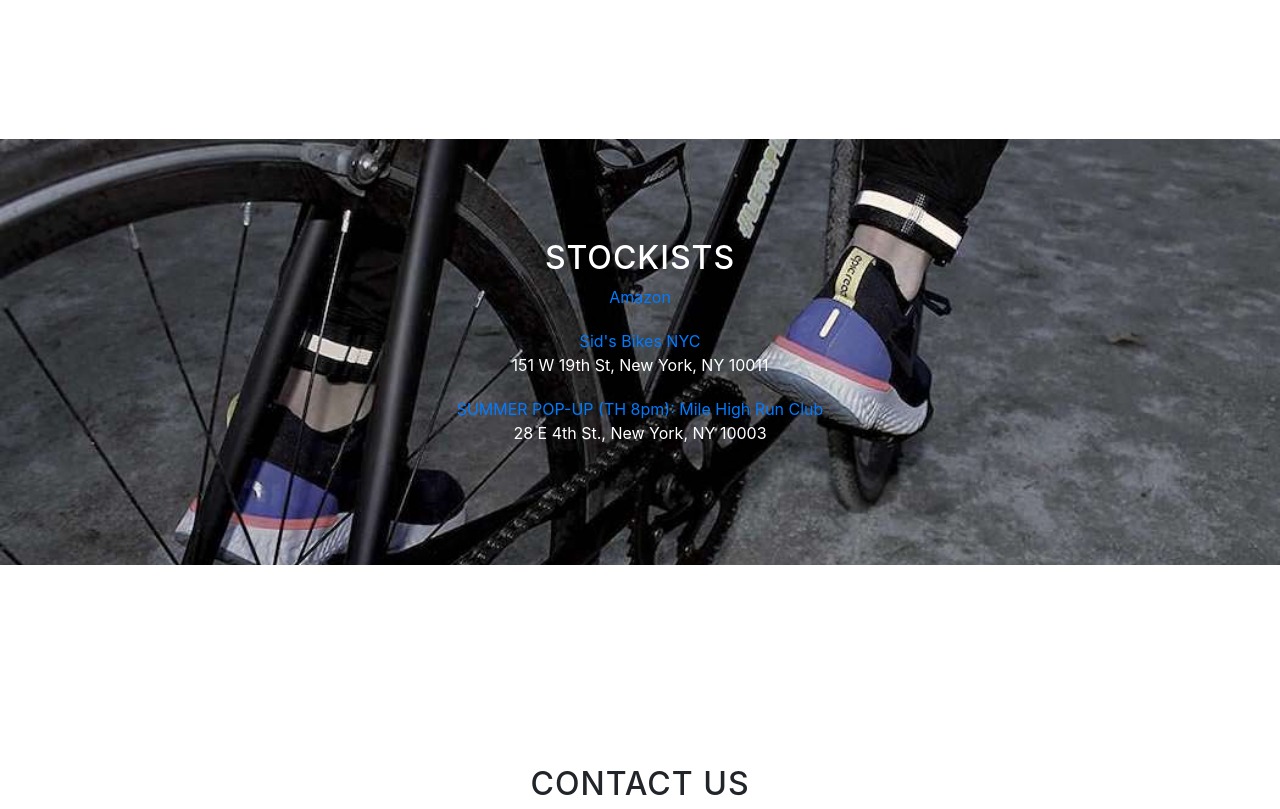
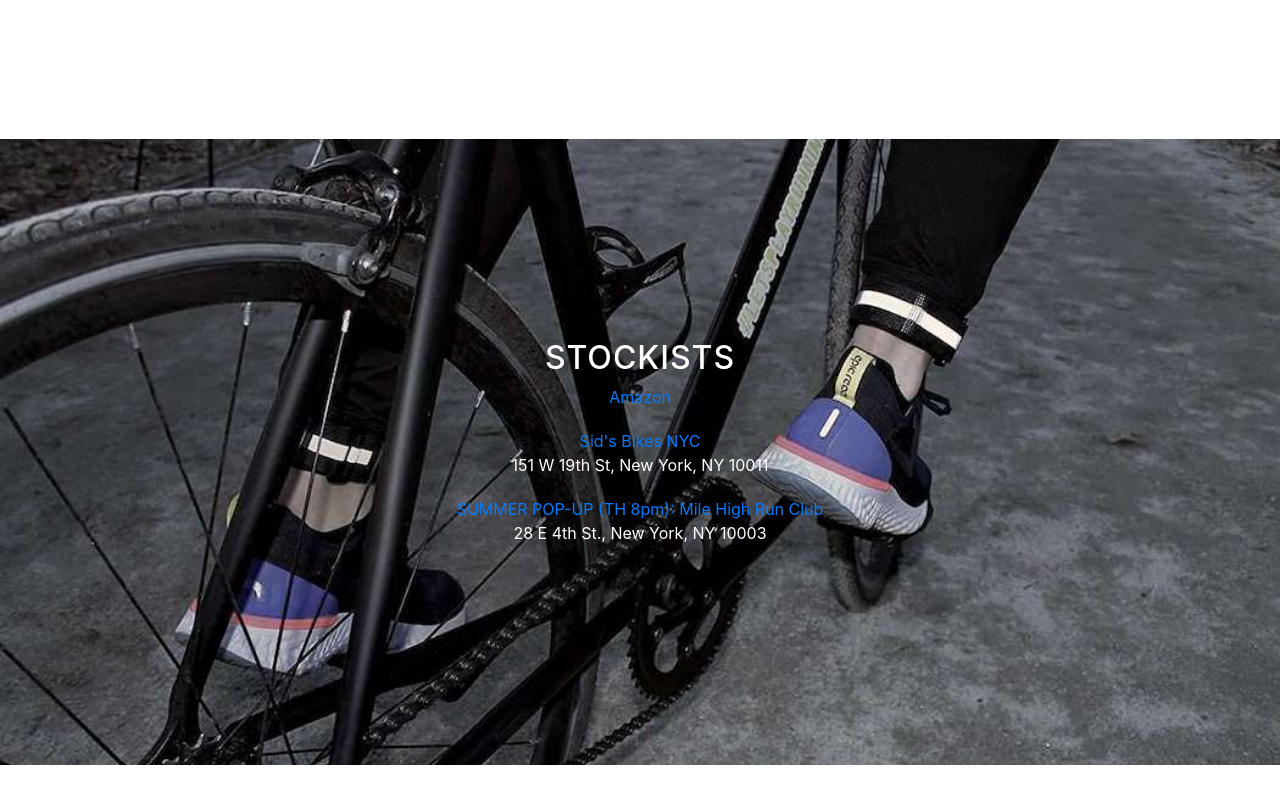
Before and after one commit to fyrfly/fyrfly, a website with bundled scripts: page index.html in a window 1280 px wide. Shown: the part 1960-2769 px from the top of the page. Built offline with nearby package versions, Linux system fonts and the light colour scheme.

Commit message:
fix stockist size

```diff
--- a/scss/grayscale.scss
+++ b/scss/grayscale.scss
@@ -339,8 +339,3 @@ img::-moz-selection {
 #navbar-name {
     font-family: "Helvetica Neue", Helvetica;
 }
-
-#download {
-    padding-top: 100px;
-    padding-bottom: 100px;
-}
```
Also changed, not shown: css/grayscale.css, css/grayscale.min.css.
